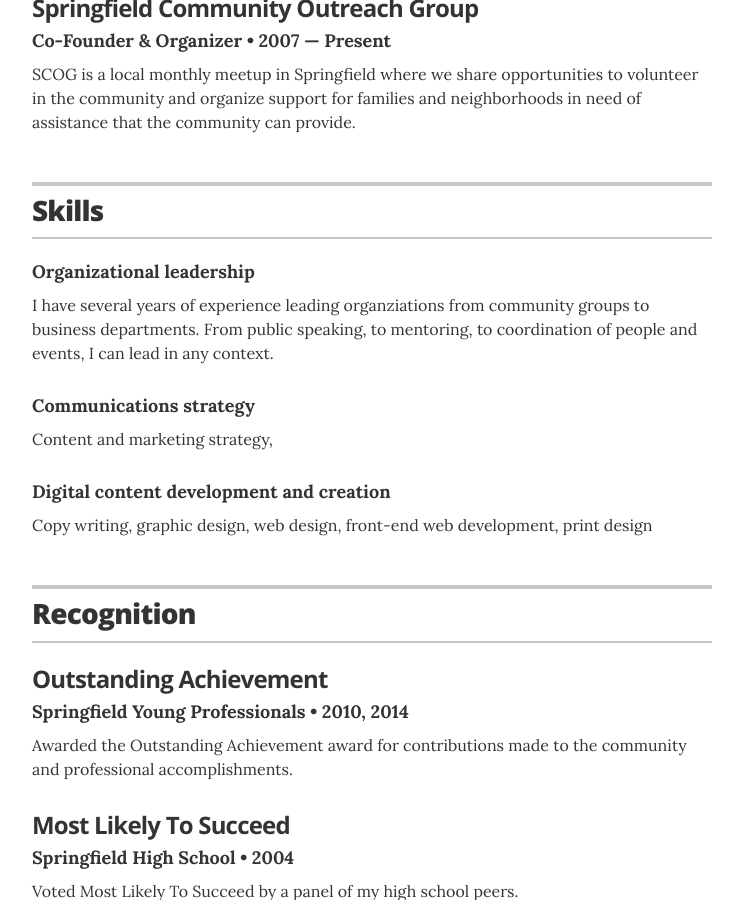
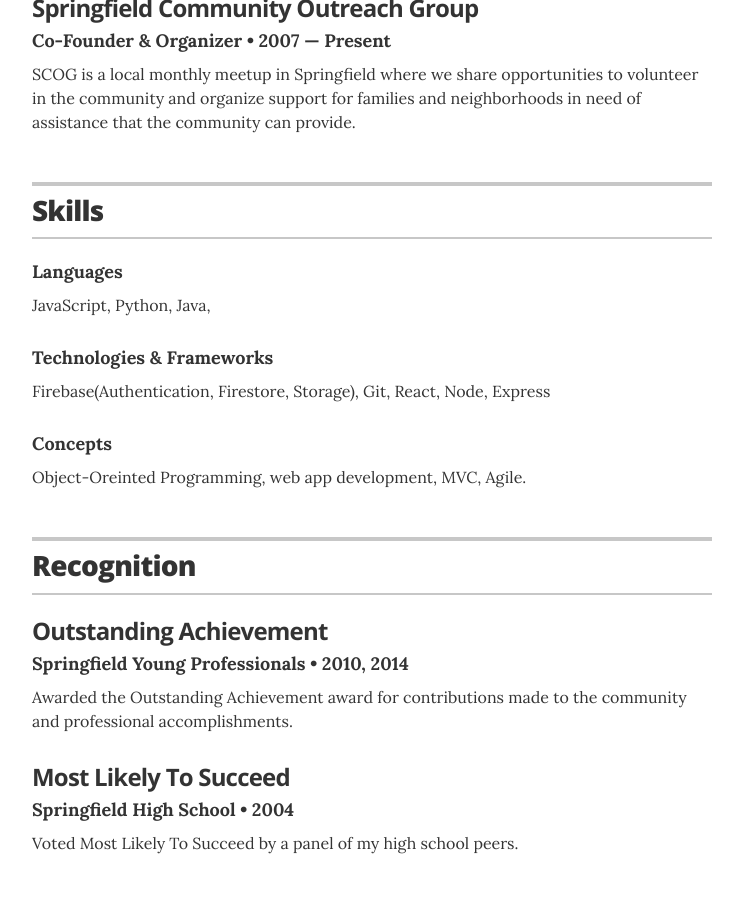
Before and after one commit to Amit-Morade/resume, a Jekyll site: the page built from index.html, in a window 1280 px wide and 900 px high, scrolled down 1744 px. Shown: the whole window, without its empty margins (268-1011 px from the left). Built offline with Jekyll 4.4.1, drawn with Linux system fonts in a browser that asks for light colours.

Commit message:
Skills updated

```diff
--- a/_data/skills.yml
+++ b/_data/skills.yml
@@ -1,12 +1,12 @@
 # Skills
 # Organizational leadership
-- skill: Organizational leadership
-  description: I have several years of experience leading organziations from community groups to business departments. From public speaking, to mentoring, to coordination of people and events, I can lead in any context.
+- skill: Languages
+  description: JavaScript, Python, Java,
 
 # Communications strategy
-- skill: Communications strategy
-  description: Content and marketing strategy,
+- skill: Technologies & Frameworks
+  description: Firebase(Authentication, Firestore, Storage), Git, React, Node, Express
 
 # Digital content development and creation
-- skill: Digital content development and creation
-  description: Copy writing, graphic design, web design, front-end web development, print design
+- skill: Concepts
+  description: Object-Oreinted Programming, web app development, MVC, Agile.
```
